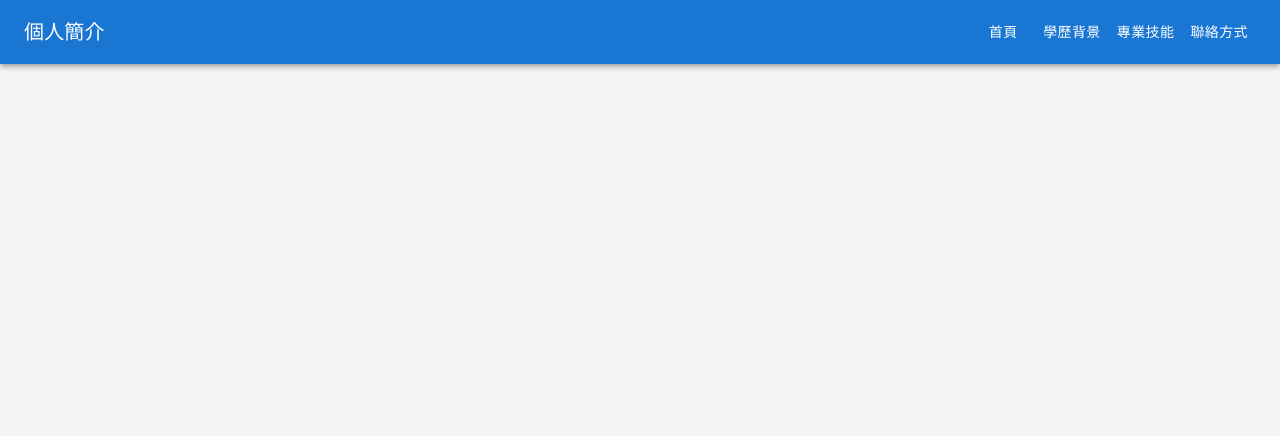
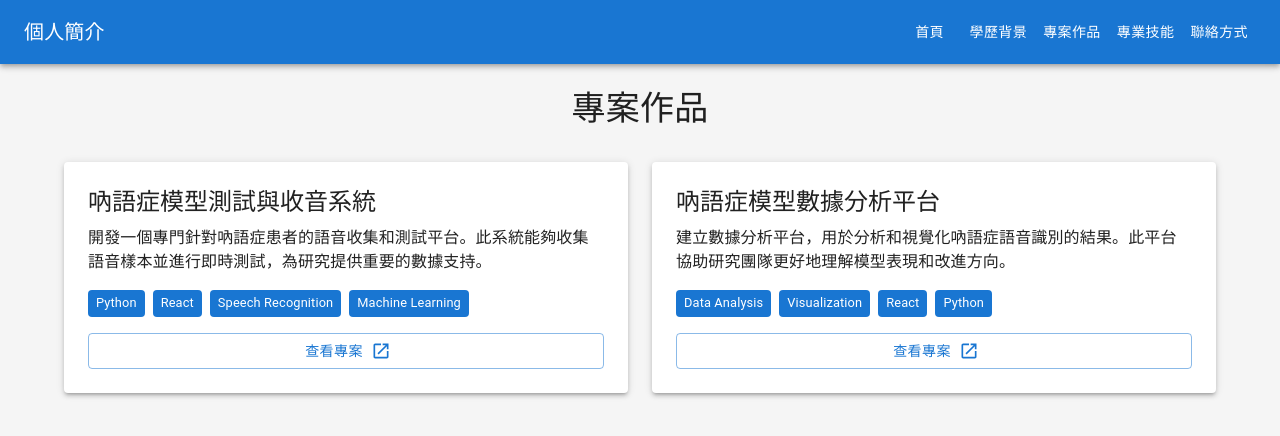
Before and after one commit to yuchenhsu9987/personal-profile, a React (Create React App) app: page /personal-profile/projects in a window 1280 px wide. Before the commit this address had no page. Shown: the top 436 px of the page. Built offline with nearby package versions, Linux system fonts and the light colour scheme.

Commit message:
Add projects page and prepare for deployment

```diff
--- a/package.json
+++ b/package.json
@@ -2,7 +2,7 @@
   "name": "personal-profile",
   "version": "0.1.0",
   "private": true,
-  "homepage": "https://yuchenhsu9987.github.io/personal-profile",
+  "homepage": "https://[YOUR_GITHUB_USERNAME].github.io/personal-profile",
   "dependencies": {
     "@emotion/react": "^11.14.0",
     "@emotion/styled": "^11.14.0",
--- a/public/index.html
+++ b/public/index.html
@@ -24,7 +24,7 @@
       work correctly both with client-side routing and a non-root public URL.
       Learn how to configure a non-root public URL by running `npm run build`.
     -->
-    <title>React App</title>
+    <title>許育宸</title>
   </head>
   <body>
     <noscript>You need to enable JavaScript to run this app.</noscript>
--- a/src/App.tsx
+++ b/src/App.tsx
@@ -8,6 +8,7 @@ import Home from './pages/Home';
 import Education from './pages/Education';
 import Skills from './pages/Skills';
 import Contact from './pages/Contact';
+import Projects from './pages/Projects';
 
 const theme = createTheme({
   palette: {
@@ -37,6 +38,7 @@ function App() {
             <Routes>
               <Route path="/" element={<Home />} />
               <Route path="/education" element={<Education />} />
+              <Route path="/projects" element={<Projects />} />
               <Route path="/skills" element={<Skills />} />
               <Route path="/contact" element={<Contact />} />
             </Routes>
--- a/src/components/Navbar.tsx
+++ b/src/components/Navbar.tsx
@@ -18,6 +18,9 @@ const Navbar = () => {
           <Button color="inherit" onClick={() => navigate('/education')}>
             學歷背景
           </Button>
+          <Button color="inherit" onClick={() => navigate('/projects')}>
+            專案作品
+          </Button>
           <Button color="inherit" onClick={() => navigate('/skills')}>
             專業技能
           </Button>
--- a/src/pages/Education.tsx
+++ b/src/pages/Education.tsx
@@ -24,7 +24,7 @@ const Education = () => {
                 國立臺北大學
               </Typography>
               <Typography color="textSecondary">
-                資訊工程研究所 - 碩士班（2022.09 - 至今）
+                資訊工程研究所 - 碩士班（2023.09 - 至今）
               </Typography>
               <Typography variant="body2" sx={{ mt: 1 }}>
                 專注於進階資訊工程研究，深入探討電腦科學領域的前沿技術，
@@ -46,7 +46,7 @@ const Education = () => {
                 國立高雄科技大學
               </Typography>
               <Typography color="textSecondary">
-                資訊工程學系 - 學士（2018.09 - 2022.06）
+                資訊工程學系 - 學士（2019.09 - 2023.06）
               </Typography>
               <Typography variant="body2" sx={{ mt: 1 }}>
                 奠定紮實的電腦科學基礎，培養專業技能和實務經驗。
--- /dev/null
+++ b/src/pages/Projects.tsx
@@ -0,0 +1,87 @@
+import React from 'react';
+import { Container, Typography, Grid, Paper, Box, Button, Link } from '@mui/material';
+import { motion } from 'framer-motion';
+import LaunchIcon from '@mui/icons-material/Launch';
+
+const projectsList = [
+  {
+    title: '吶語症模型測試與收音系統',
+    description: '開發一個專門針對吶語症患者的語音收集和測試平台。此系統能夠收集語音樣本並進行即時測試，為研究提供重要的數據支持。',
+    link: 'https://120.126.151.159:56432/',
+    technologies: ['Python', 'React', 'Speech Recognition', 'Machine Learning']
+  },
+  {
+    title: '吶語症模型數據分析平台',
+    description: '建立數據分析平台，用於分析和視覺化吶語症語音識別的結果。此平台協助研究團隊更好地理解模型表現和改進方向。',
+    link: 'https://dmcair.ntpu.edu.tw:5173/',
+    technologies: ['Data Analysis', 'Visualization', 'React', 'Python']
+  }
+];
+
+const ProjectCard = ({ project, index }: { project: typeof projectsList[0]; index: number }) => {
+  return (
+    <Grid item xs={12} md={6}>
+      <motion.div
+        initial={{ opacity: 0, y: 20 }}
+        animate={{ opacity: 1, y: 0 }}
+        transition={{ delay: index * 0.2 }}
+      >
+        <Paper elevation={3} sx={{ p: 3, height: '100%', display: 'flex', flexDirection: 'column' }}>
+          <Typography variant="h5" gutterBottom component="h2">
+            {project.title}
+          </Typography>
+          <Typography variant="body1" sx={{ mb: 2, flex: 1 }}>
+            {project.description}
+          </Typography>
+          <Box sx={{ display: 'flex', flexWrap: 'wrap', gap: 1, mb: 2 }}>
+            {project.technologies.map((tech) => (
+              <Typography
+                key={tech}
+                variant="body2"
+                sx={{
+                  bgcolor: 'primary.main',
+                  color: 'white',
+                  px: 1,
+                  py: 0.5,
+                  borderRadius: 1,
+                  fontSize: '0.8rem'
+                }}
+              >
+                {tech}
+              </Typography>
+            ))}
+          </Box>
+          <Button
+            variant="outlined"
+            color="primary"
+            endIcon={<LaunchIcon />}
+            component={Link}
+            href={project.link}
+            target="_blank"
+            rel="noopener noreferrer"
+          >
+            查看專案
+          </Button>
+        </Paper>
+      </motion.div>
+    </Grid>
+  );
+};
+
+const Projects = () => {
+  return (
+    <Container>
+      <Typography variant="h4" component="h1" gutterBottom align="center" sx={{ mb: 4 }}>
+        專案作品
+      </Typography>
+
+      <Grid container spacing={3}>
+        {projectsList.map((project, index) => (
+          <ProjectCard key={project.title} project={project} index={index} />
+        ))}
+      </Grid>
+    </Container>
+  );
+};
+
+export default Projects;
--- a/src/pages/Skills.tsx
+++ b/src/pages/Skills.tsx
@@ -11,13 +11,13 @@ const skillsList = [
   },
   {
     name: '機器學習/深度學習',
-    level: 85,
+    level: 90,
     description: 'TensorFlow, PyTorch, Scikit-learn, 專注於電腦視覺應用',
     tags: ['TensorFlow', 'PyTorch', 'Scikit-learn', 'OpenCV']
   },
   {
     name: '其他程式語言',
-    level: 85,
+    level: 80,
     description: '具備多種程式語言開發經驗',
     tags: ['Java', 'C/C++', 'JavaScript', 'TypeScript']
   },
@@ -30,14 +30,14 @@ const skillsList = [
   {
     name: '資料庫',
     level: 80,
-    description: 'MySQL, MongoDB, PostgreSQL',
-    tags: ['MySQL', 'MongoDB', 'PostgreSQL']
+    description: 'MySQL, MongoDB',
+    tags: ['MongoDB', 'MySQL',]
   },
   {
     name: '開發工具',
     level: 85,
     description: 'Git, Docker, Linux, VS Code',
-    tags: ['Git', 'Docker', 'Linux', 'VS Code']
+    tags: ['Git', 'Docker', 'Linux', 'VS Code', 'Cursor']
   },
 ];
 
```
